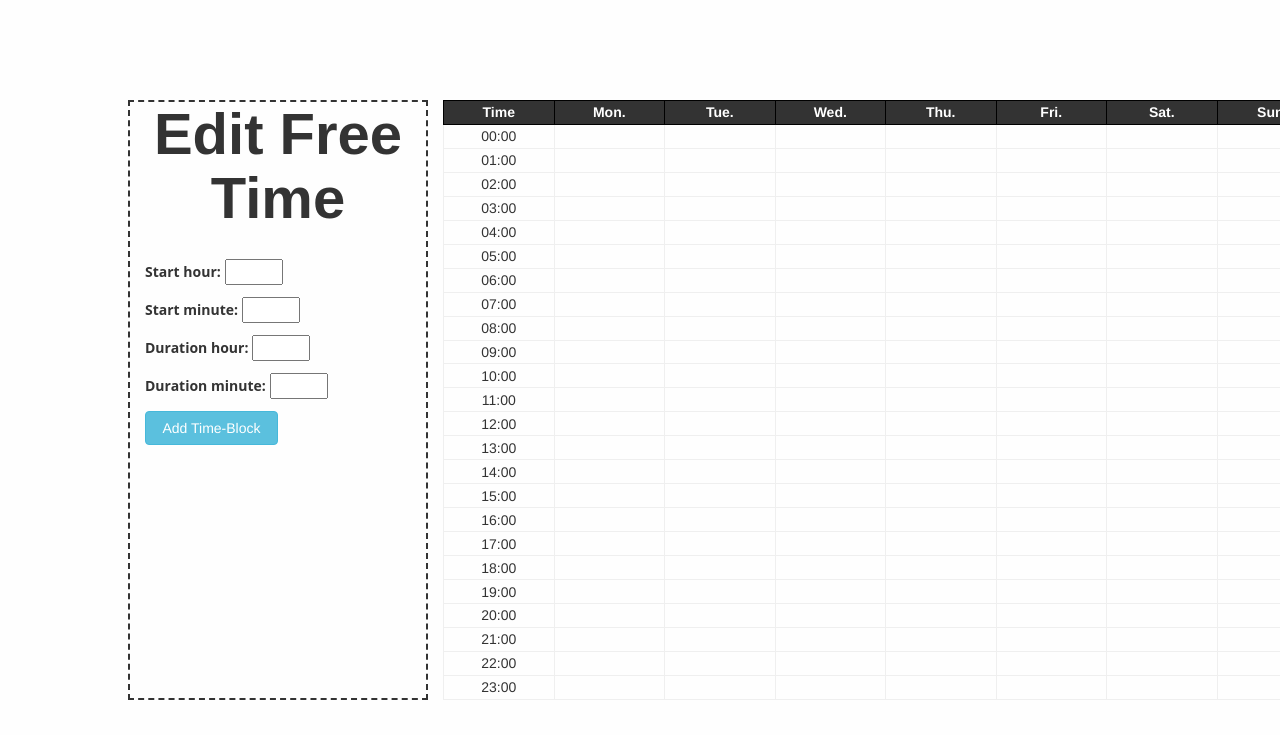
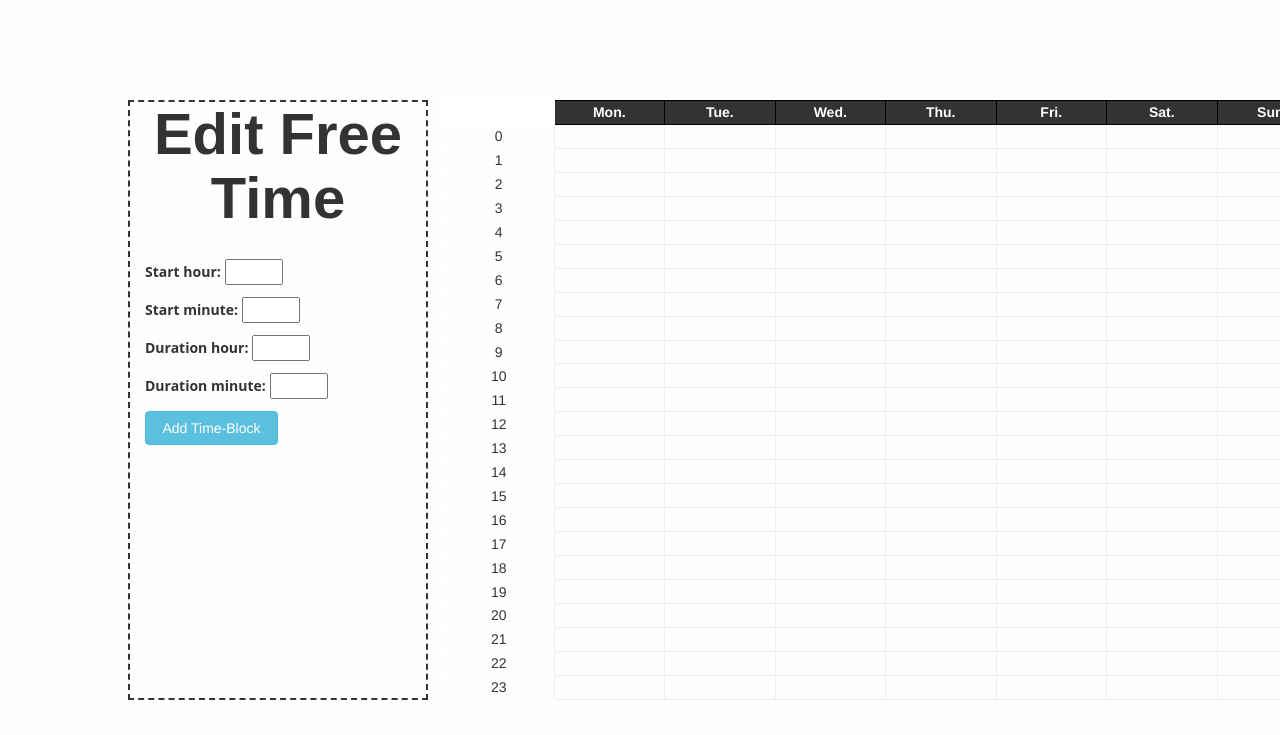
Before and after one commit to squiddle-online/squiddle, a Django app: a page that uses squiddle/squiddle_app/templates/schedule_view.html in a window 1280 px wide. Shown: the part 65-800 px from the top of the page. Run offline with Django 3.2, Linux system fonts and the light colour scheme; a user stored in the database is signed in; some libraries are stand-ins or nearby versions; some web fonts are replaced.

Commit message:
column edit

```diff
--- a/squiddle/squiddle_app/static/schedule_container.css
+++ b/squiddle/squiddle_app/static/schedule_container.css
@@ -1,12 +1,26 @@
 .schedule-table {
     width: 100%;
     height: 100%;
-    border: 1px solid black;
+    border: 1px solid white;
+}
+
+.blank-hour {
+    border: 1px solid white;
+    border-right-color: #EFEFEF;
+    text-align: center;
 }
 
 .hour-container {
     border: 1px solid black;
     border-color: #EFEFEF;
+    text-align: center;
+}
+
+.blank-day {
+    min-width: 75px;
+    border: 1px solid white;
+    color: white;
+    background-color: white;
     text-align: center;
 }
 
--- a/squiddle/squiddle_app/templates/schedule_view.html
+++ b/squiddle/squiddle_app/templates/schedule_view.html
@@ -1,6 +1,6 @@
 <table class="schedule-table">
     <tr id="header-row">
-        <th id="Time" class="day-header">Time</th>
+        <th id="Time" class="blank-day"></th>
         <th id="Monday" class="day-header">Mon.</th>
         <th id="Tuesday" class="day-header">Tue.</th>
         <th id="Wednesday" class="day-header">Wed.</th>
@@ -10,7 +10,7 @@
         <th id="Sunday" class="day-header">Sun.</th>
     </tr>
     <tr id="row-1" class="hour-row">
-        <td class="hour-container">00:00</td>
+        <td class="blank-hour">0</td>
         <td class="hour-container"></td>
         <td class="hour-container"></td>
         <td class="hour-container"></td>
@@ -20,7 +20,7 @@
         <td class="hour-container"></td>
     </tr>
     <tr id="row-2" class="hour-row">
-        <td class="hour-container">01:00</td>
+        <td class="blank-hour">1</td>
         <td class="hour-container"></td>
         <td class="hour-container"></td>
         <td class="hour-container"></td>
@@ -30,7 +30,7 @@
         <td class="hour-container"></td>
     </tr>
     <tr id="row-3" class="hour-row">
-        <td class="hour-container">02:00</td>
+        <td class="blank-hour">2</td>
         <td class="hour-container"></td>
         <td class="hour-container"></td>
         <td class="hour-container"></td>
@@ -40,7 +40,7 @@
         <td class="hour-container"></td>
     </tr>
     <tr id="row-4" class="hour-row">
-        <td class="hour-container">03:00</td>
+        <td class="blank-hour">3</td>
         <td class="hour-container"></td>
         <td class="hour-container"></td>
         <td class="hour-container"></td>
@@ -50,7 +50,7 @@
         <td class="hour-container"></td>
     </tr>
     <tr id="row-5" class="hour-row">
-        <td class="hour-container">04:00</td>
+        <td class="blank-hour">4</td>
         <td class="hour-container"></td>
         <td class="hour-container"></td>
         <td class="hour-container"></td>
@@ -60,7 +60,7 @@
         <td class="hour-container"></td>
     </tr>
     <tr id="row-6" class="hour-row">
-        <td class="hour-container">05:00</td>
+        <td class="blank-hour">5</td>
         <td class="hour-container"></td>
         <td class="hour-container"></td>
         <td class="hour-container"></td>
@@ -70,7 +70,7 @@
         <td class="hour-container"></td>
     </tr>
     <tr id="row-7" class="hour-row">
-        <td class="hour-container">06:00</td>
+        <td class="blank-hour">6</td>
         <td class="hour-container"></td>
         <td class="hour-container"></td>
         <td class="hour-container"></td>
@@ -80,7 +80,7 @@
         <td class="hour-container"></td>
     </tr>
     <tr id="row-8" class="hour-row">
-        <td class="hour-container">07:00</td>
+        <td class="blank-hour">7</td>
         <td class="hour-container"></td>
         <td class="hour-container"></td>
         <td class="hour-container"></td>
@@ -90,7 +90,7 @@
         <td class="hour-container"></td>
     </tr>
     <tr id="row-9" class="hour-row">
-        <td class="hour-container">08:00</td>
+        <td class="blank-hour">8</td>
         <td class="hour-container"></td>
         <td class="hour-container"></td>
         <td class="hour-container"></td>
@@ -100,7 +100,7 @@
         <td class="hour-container"></td>
     </tr>
     <tr id="row-10" class="hour-row">
-        <td class="hour-container">09:00</td>
+        <td class="blank-hour">9</td>
         <td class="hour-container"></td>
         <td class="hour-container"></td>
         <td class="hour-container"></td>
@@ -110,7 +110,7 @@
         <td class="hour-container"></td>
     </tr>
     <tr id="row-11" class="hour-row">
-        <td class="hour-container">10:00</td>
+        <td class="blank-hour">10</td>
         <td class="hour-container"></td>
         <td class="hour-container"></td>
         <td class="hour-container"></td>
@@ -120,7 +120,7 @@
         <td class="hour-container"></td>
     </tr>
     <tr id="row-12" class="hour-row">
-        <td class="hour-container">11:00</td>
+        <td class="blank-hour">11</td>
         <td class="hour-container"></td>
         <td class="hour-container"></td>
         <td class="hour-container"></td>
@@ -130,7 +130,7 @@
         <td class="hour-container"></td>
     </tr>
     <tr id="row-13" class="hour-row">
-        <td class="hour-container">12:00</td>
+        <td class="blank-hour">12</td>
         <td class="hour-container"></td>
         <td class="hour-container"></td>
         <td class="hour-container"></td>
@@ -140,7 +140,7 @@
         <td class="hour-container"></td>
     </tr>
     <tr id="row-14" class="hour-row">
-        <td class="hour-container">13:00</td>
+        <td class="blank-hour">13</td>
         <td class="hour-container"></td>
         <td class="hour-container"></td>
         <td class="hour-container"></td>
@@ -150,7 +150,7 @@
         <td class="hour-container"></td>
     </tr>
     <tr id="row-15" class="hour-row">
-        <td class="hour-container">14:00</td>
+        <td class="blank-hour">14</td>
         <td class="hour-container"></td>
         <td class="hour-container"></td>
         <td class="hour-container"></td>
@@ -160,7 +160,7 @@
         <td class="hour-container"></td>
     </tr>
     <tr id="row-16" class="hour-row">
-        <td class="hour-container">15:00</td>
+        <td class="blank-hour">15</td>
         <td class="hour-container"></td>
         <td class="hour-container"></td>
         <td class="hour-container"></td>
@@ -170,7 +170,7 @@
         <td class="hour-container"></td>
     </tr>
     <tr id="row-17" class="hour-row">
-        <td class="hour-container">16:00</td>
+        <td class="blank-hour">16</td>
         <td class="hour-container"></td>
         <td class="hour-container"></td>
         <td class="hour-container"></td>
@@ -180,7 +180,7 @@
         <td class="hour-container"></td>
     </tr>
     <tr id="row-18" class="hour-row">
-        <td class="hour-container">17:00</td>
+        <td class="blank-hour">17</td>
         <td class="hour-container"></td>
         <td class="hour-container"></td>
         <td class="hour-container"></td>
@@ -190,7 +190,7 @@
         <td class="hour-container"></td>
     </tr>
     <tr id="row-19" class="hour-row">
-        <td class="hour-container">18:00</td>
+        <td class="blank-hour">18</td>
         <td class="hour-container"></td>
         <td class="hour-container"></td>
         <td class="hour-container"></td>
@@ -200,7 +200,7 @@
         <td class="hour-container"></td>
     </tr>
     <tr id="row-20" class="hour-row">
-        <td class="hour-container">19:00</td>
+        <td class="blank-hour">19</td>
         <td class="hour-container"></td>
         <td class="hour-container"></td>
         <td class="hour-container"></td>
@@ -210,7 +210,7 @@
         <td class="hour-container"></td>
     </tr>
     <tr id="row-21" class="hour-row">
-        <td class="hour-container">20:00</td>
+        <td class="blank-hour">20</td>
         <td class="hour-container"></td>
         <td class="hour-container"></td>
         <td class="hour-container"></td>
@@ -220,7 +220,7 @@
         <td class="hour-container"></td>
     </tr>
     <tr id="row-22" class="hour-row">
-        <td class="hour-container">21:00</td>
+        <td class="blank-hour">21</td>
         <td class="hour-container"></td>
         <td class="hour-container"></td>
         <td class="hour-container"></td>
@@ -230,7 +230,7 @@
         <td class="hour-container"></td>
     </tr>
     <tr id="row-23" class="hour-row">
-        <td class="hour-container">22:00</td>
+        <td class="blank-hour">22</td>
         <td class="hour-container"></td>
         <td class="hour-container"></td>
         <td class="hour-container"></td>
@@ -240,7 +240,7 @@
         <td class="hour-container"></td>
     </tr>
     <tr id="row-24" class="hour-row">
-        <td class="hour-container">23:00</td>
+        <td class="blank-hour">23</td>
         <td class="hour-container"></td>
         <td class="hour-container"></td>
         <td class="hour-container"></td>
```
